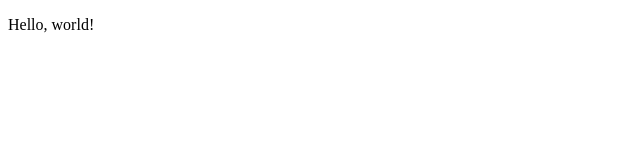
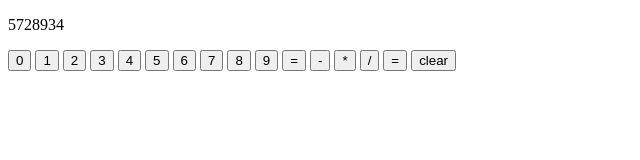
Before and after one commit to therealkingcob/calculator, a plain HTML site: page index.html in a window 1280 px wide. Shown: the whole page, without its empty margins (0-640 px from the left). Drawn offline with Linux system fonts and the light colour scheme; files that its build step writes are made by us from their sources; files whose address does not match are found by name.

Commit message:
added buttons

```diff
--- a/index.html
+++ b/index.html
@@ -12,9 +12,23 @@
 </head>
 
 <body>
-
-  <p>Hello, world!</p>
-
+  <p id="display">5728934</p>
+  <button class="favorite styled" id ="0" type="button">0</button>
+  <button class="favorite styled" id ="1" type="button">1</button>
+  <button class="favorite styled" id ="2" type="button">2</button>
+  <button class="favorite styled" id ="3" type="button">3</button>
+  <button class="favorite styled" id ="4" type="button">4</button>
+  <button class="favorite styled" id ="5" type="button">5</button>
+  <button class="favorite styled" id ="6" type="button">6</button>
+  <button class="favorite styled" id ="7" type="button">7</button>
+  <button class="favorite styled" id ="8" type="button">8</button>
+  <button class="favorite styled" id ="9" type="button">9</button>
+  <button class="favorite styled" id ="add" type="button">=</button>
+  <button class="favorite styled" id ="sub" type="button">-</button>
+  <button class="favorite styled" id ="mult" type="button">*</button>
+  <button class="favorite styled" id ="div" type="button">/</button>
+  <button class="favorite styled" id ="equal" type="button">=</button>
+  <button class="favorite styled" id ="clear" type="button">clear</button>
   <script src="js/script.js"></script>
 </body>
 
```
